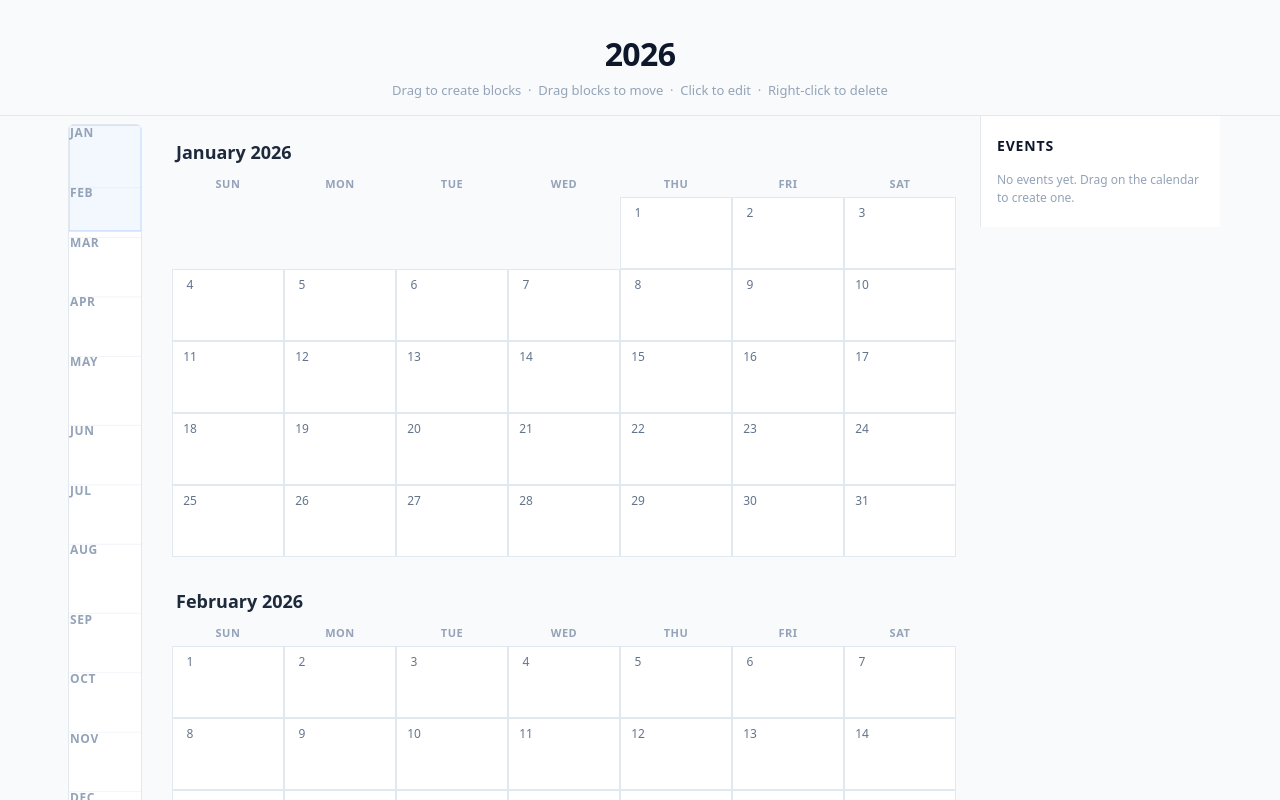
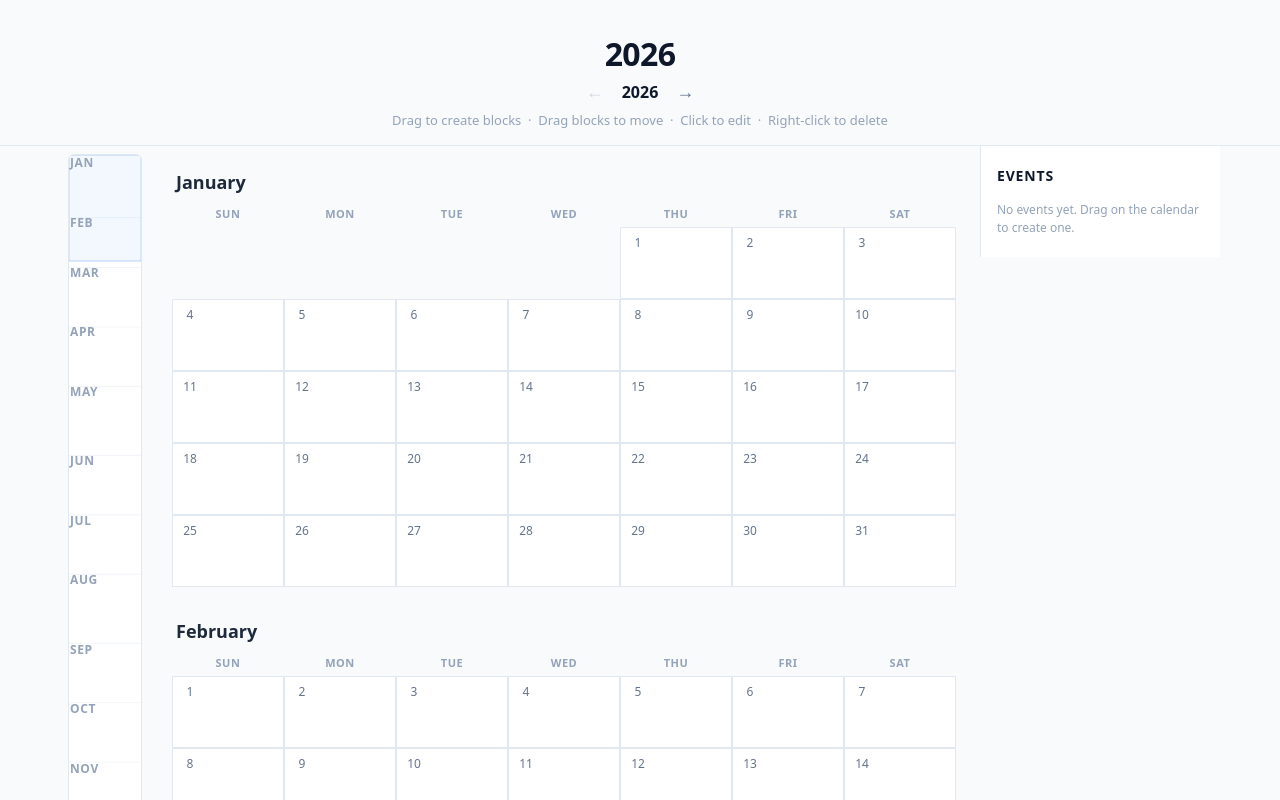
Before and after one commit to eev25/planner, a React (Vite) app: page / in a window 1280 px wide. Shown: the top 800 px of the page. Built offline with nearby package versions, Linux system fonts and the light colour scheme.

Commit message:
year selector

```diff
--- a/src/App.css
+++ b/src/App.css
@@ -13,6 +13,69 @@
   letter-spacing: -0.02em;
 }
 
+.app-title--clickable {
+  cursor: pointer;
+}
+
+.app-title--clickable:hover {
+  opacity: 0.7;
+}
+
+.app-title--editing {
+  border: none;
+  outline: none;
+  background: transparent;
+  font-size: 32px;
+  font-weight: 800;
+  color: #0f172a;
+  letter-spacing: -0.02em;
+  margin: 0 0 6px;
+  padding: 0;
+  border-bottom: 2px solid #0f172a;
+  text-align: center;
+  min-width: 4ch;
+  width: auto;
+}
+
+.year-selector {
+  display: flex;
+  align-items: center;
+  justify-content: center;
+  gap: 12px;
+  margin: 4px 0 8px;
+}
+
+.year-selector__btn {
+  background: none;
+  border: none;
+  cursor: pointer;
+  font-size: 18px;
+  color: #64748b;
+  padding: 2px 6px;
+  border-radius: 4px;
+  line-height: 1;
+  transition: color 0.15s, background 0.15s;
+}
+
+.year-selector__btn:hover:not(:disabled) {
+  color: #0f172a;
+  background: #f1f5f9;
+}
+
+.year-selector__btn:disabled {
+  opacity: 0.25;
+  cursor: default;
+}
+
+.year-selector__label {
+  font-size: 16px;
+  font-weight: 600;
+  color: #0f172a;
+  font-variant-numeric: tabular-nums;
+  min-width: 4ch;
+  text-align: center;
+}
+
 .app-hint {
   font-size: 13px;
   color: #94a3b8;
--- a/src/App.jsx
+++ b/src/App.jsx
@@ -1,3 +1,4 @@
+import { useState } from 'react';
 import { CalendarProvider } from './context/CalendarContext';
 import { useDrag } from './hooks/useDrag';
 import YearView from './components/YearView/YearView';
@@ -6,19 +7,71 @@ import EventList from './components/EventList/EventList';
 import Minimap from './components/Minimap/Minimap';
 import './App.css';
 
-const YEAR = new Date().getFullYear();
+const BASE_YEAR = new Date().getFullYear();
+const MAX_YEAR = BASE_YEAR + 5;
+const TITLE_STORAGE_KEY = 'calendar-title';
 
-function CalendarApp() {
+function CalendarApp({ year, setYear }) {
+  const [title, setTitle] = useState(
+    () => localStorage.getItem(TITLE_STORAGE_KEY) ?? String(BASE_YEAR)
+  );
+  const [isEditing, setIsEditing] = useState(false);
+
+  function commitTitle(value) {
+    const next = value.trim() || String(BASE_YEAR);
+    setTitle(next);
+    localStorage.setItem(TITLE_STORAGE_KEY, next);
+    setIsEditing(false);
+  }
+
   useDrag(); // registers global mouse event listeners
   return (
     <>
       <header className="app-header">
-        <h1 className="app-title">{YEAR}</h1>
+        {isEditing ? (
+          <input
+            className="app-title app-title--editing"
+            defaultValue={title}
+            autoFocus
+            onBlur={e => commitTitle(e.target.value)}
+            onKeyDown={e => {
+              if (e.key === 'Enter') e.target.blur();
+              if (e.key === 'Escape') setIsEditing(false);
+            }}
+          />
+        ) : (
+          <h1
+            className="app-title app-title--clickable"
+            onClick={() => setIsEditing(true)}
+            title="Click to edit"
+          >
+            {title}
+          </h1>
+        )}
+        <div className="year-selector">
+          <button
+            className="year-selector__btn"
+            onClick={() => setYear(y => y - 1)}
+            disabled={year <= BASE_YEAR}
+            aria-label="Previous year"
+          >
+            ←
+          </button>
+          <span className="year-selector__label">{year}</span>
+          <button
+            className="year-selector__btn"
+            onClick={() => setYear(y => y + 1)}
+            disabled={year >= MAX_YEAR}
+            aria-label="Next year"
+          >
+            →
+          </button>
+        </div>
         <p className="app-hint">Drag to create blocks &nbsp;·&nbsp; Drag blocks to move &nbsp;·&nbsp; Click to edit &nbsp;·&nbsp; Right-click to delete</p>
       </header>
       <div className="app-content">
-        <Minimap year={YEAR} />
-        <YearView year={YEAR} />
+        <Minimap year={year} />
+        <YearView year={year} />
         <EventList />
       </div>
       <BlockPopover />
@@ -27,9 +80,10 @@ function CalendarApp() {
 }
 
 export default function App() {
+  const [year, setYear] = useState(BASE_YEAR);
   return (
-    <CalendarProvider year={YEAR}>
-      <CalendarApp />
+    <CalendarProvider year={year}>
+      <CalendarApp year={year} setYear={setYear} />
     </CalendarProvider>
   );
 }
--- a/src/components/MonthGrid/MonthGrid.jsx
+++ b/src/components/MonthGrid/MonthGrid.jsx
@@ -1,5 +1,5 @@
 import { useRef } from 'react';
-import { getDaysInMonth, getFirstDayOfWeek, toISO, formatMonthYear } from '../../utils/dateUtils';
+import { getDaysInMonth, getFirstDayOfWeek, toISO, formatMonth } from '../../utils/dateUtils';
 import DayCell from '../DayCell/DayCell';
 import BlockLayer from '../BlockLayer/BlockLayer';
 import './MonthGrid.css';
@@ -28,7 +28,7 @@ export default function MonthGrid({ year, month }) {
 
   return (
     <div className="month-grid" id={`month-${year}-${month}`}>
-      <h2 className="month-grid__title">{formatMonthYear(year, month)}</h2>
+      <h2 className="month-grid__title">{formatMonth(year, month)}</h2>
       <div className="month-grid__weekdays">
         {WEEKDAYS.map(d => <div key={d} className="month-grid__weekday">{d}</div>)}
       </div>
--- a/src/utils/dateUtils.js
+++ b/src/utils/dateUtils.js
@@ -57,3 +57,7 @@ export function todayISO() {
 export function formatMonthYear(year, month) {
   return new Date(year, month, 1).toLocaleString('default', { month: 'long', year: 'numeric' });
 }
+
+export function formatMonth(year, month) {
+  return new Date(year, month, 1).toLocaleString('default', { month: 'long' });
+}
```
